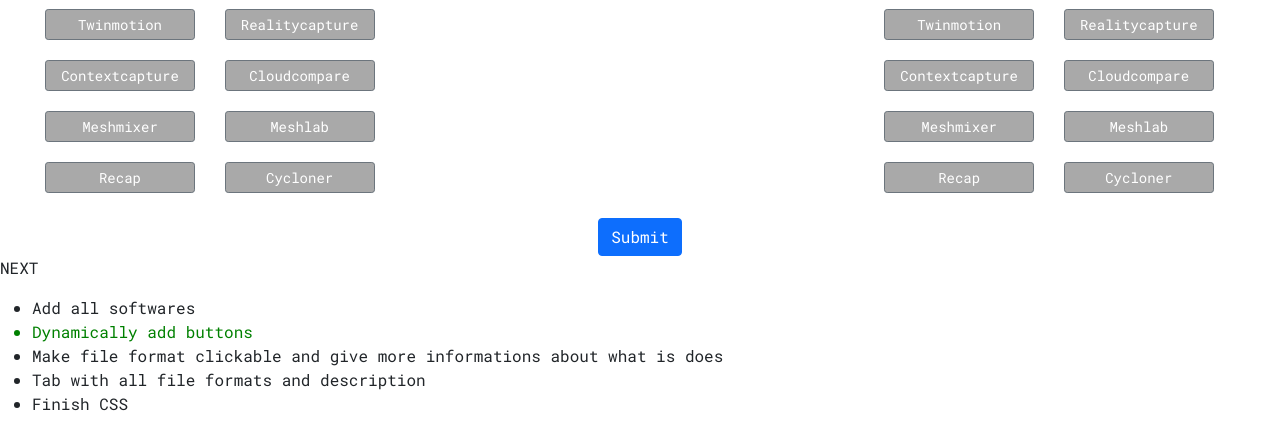
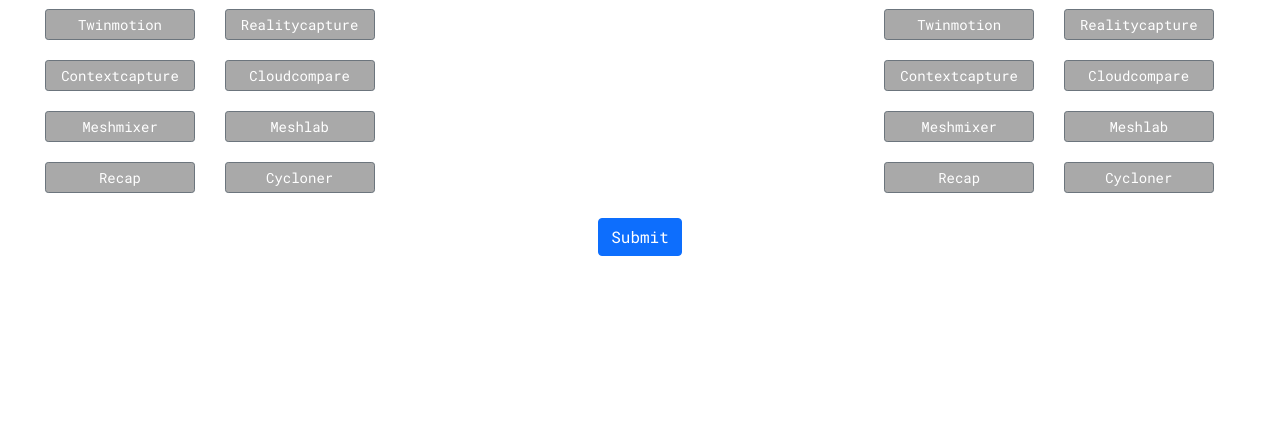
Before and after one commit to melindafemminis/file-format-comp, a Flask app: page / in a window 1280 px wide. Shown: the part 451-883 px from the top of the page. After the commit the page ends 707 px from the top, so only its background shows below. Run offline with Flask 2, Linux system fonts and the light colour scheme.

Commit message:
Update index.html

```diff
--- a/templates/index.html
+++ b/templates/index.html
@@ -56,16 +56,6 @@
                 <input type="submit" value="Submit" class="btn btn-primary" id="submit-button">
             </div>
         </form>
-        <div>
-            <p>NEXT</p>
-            <ul>
-                <li>Add all softwares</li>
-                <li style="color: green;">Dynamically add buttons</li>
-                <li>Make file format clickable and give more informations about what is does</li>
-                <li>Tab with all file formats and description</li>
-                <li>Finish CSS</li>
-            </ul>
-        </div>
     </div>
 </div>
 
```
